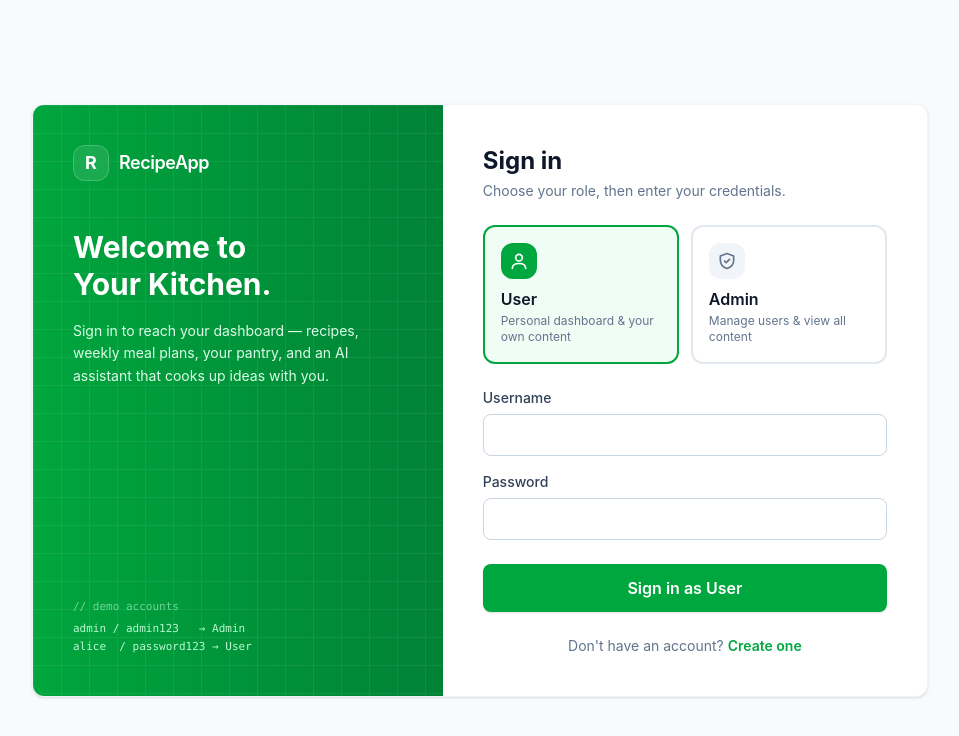
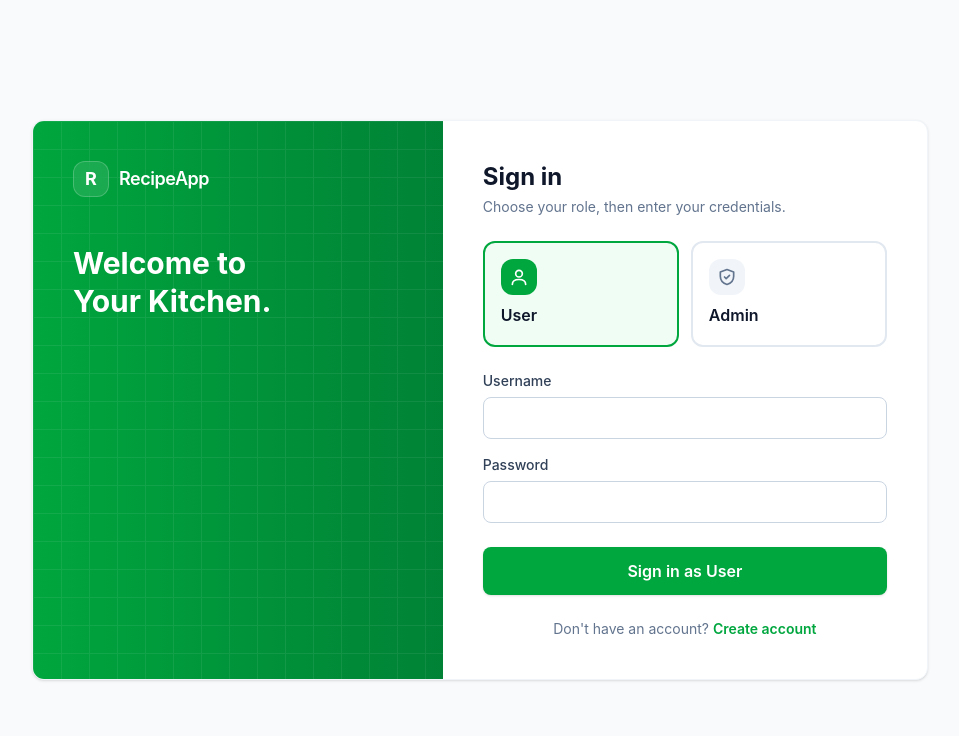
Before and after one commit to knshielim/RecipeApp_PE, a React (Vite) app in the folder client/: page /login in a window 1280 px wide. Shown: the top 736 px of the page, without its empty margins (160-1119 px from the left). Built offline with nearby package versions, Linux system fonts and the light colour scheme.

Commit message:
Login Page

```diff
--- a/client/src/components/LoginPage.jsx
+++ b/client/src/components/LoginPage.jsx
@@ -6,7 +6,6 @@ const ROLES = [
   {
     id: "User",
     label: "User",
-    desc: "Personal dashboard & your own content",
     icon: (
       <svg viewBox="0 0 24 24" fill="none" stroke="currentColor" strokeWidth="2" className="w-5 h-5">
         <circle cx="12" cy="8" r="4" />
@@ -17,7 +16,6 @@ const ROLES = [
   {
     id: "Admin",
     label: "Admin",
-    desc: "Manage users & view all content",
     icon: (
       <svg viewBox="0 0 24 24" fill="none" stroke="currentColor" strokeWidth="2" className="w-5 h-5">
         <path d="M12 3l8 3v5c0 5-3.5 8.5-8 10-4.5-1.5-8-5-8-10V6l8-3z" strokeLinejoin="round" />
@@ -82,15 +80,6 @@ function LoginPage({ onLoginSuccess, onGoToRegister }) {
               <br />
               Your Kitchen.
             </h1>
-            <p className="text-green-100 text-sm mt-4 leading-relaxed">
-              Sign in to reach your dashboard — recipes, weekly meal plans,
-              your pantry, and an AI assistant that cooks up ideas with you.
-            </p>
-          </div>
-          <div className="relative font-mono text-[11px] text-green-200 leading-relaxed">
-            <p className="text-green-200/60 mb-1">// demo accounts</p>
-            <p>admin&nbsp;/ admin123&nbsp;&nbsp;&nbsp;→ Admin</p>
-            <p>alice&nbsp;&nbsp;/ password123 → User</p>
           </div>
         </div>
 
@@ -179,7 +168,7 @@ function LoginPage({ onLoginSuccess, onGoToRegister }) {
               onClick={onGoToRegister}
               className="text-green-600 font-semibold hover:text-green-700 hover:underline"
             >
-              Create one
+              Create account
             </button>
           </p>
         </div>
```
